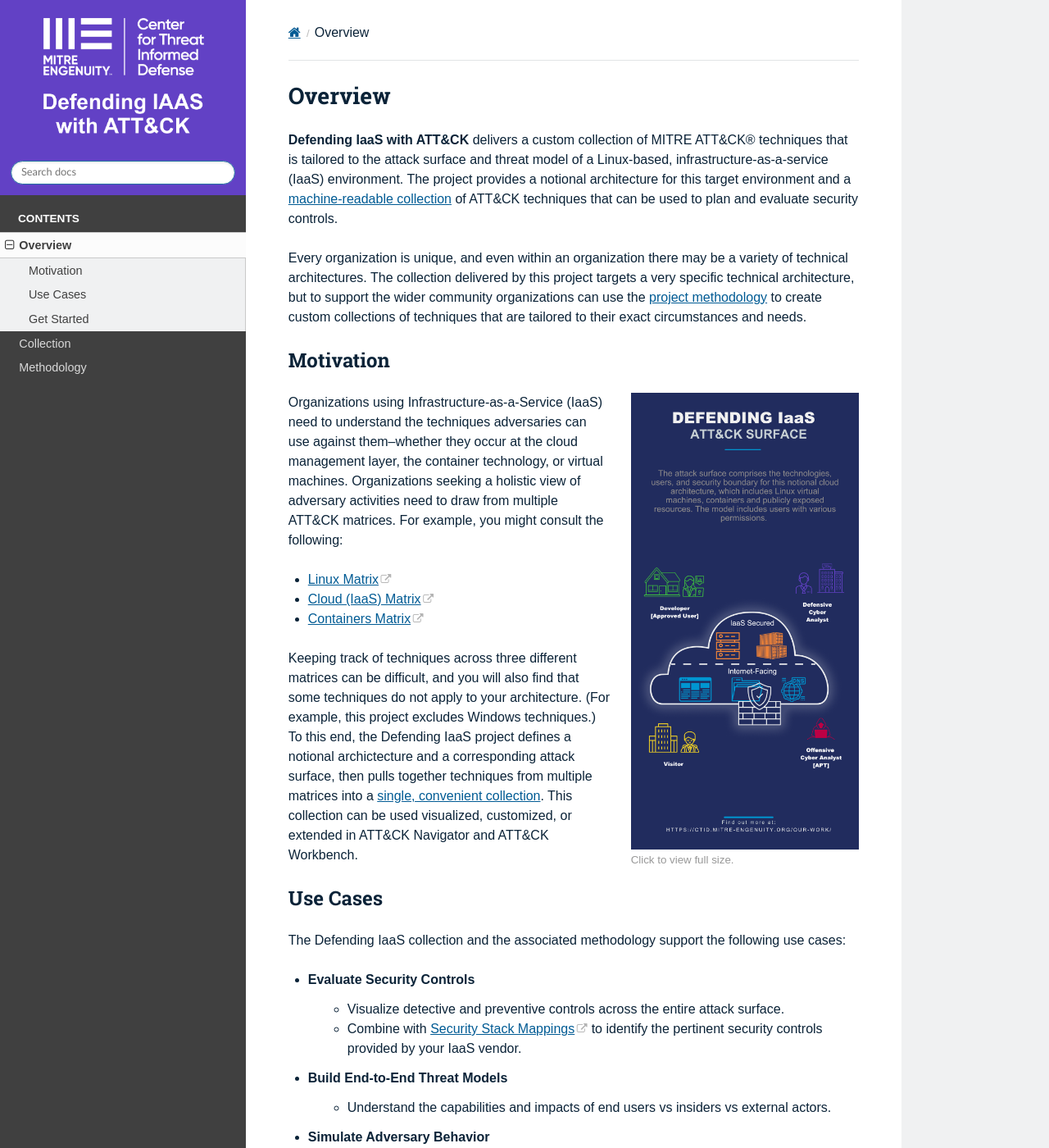
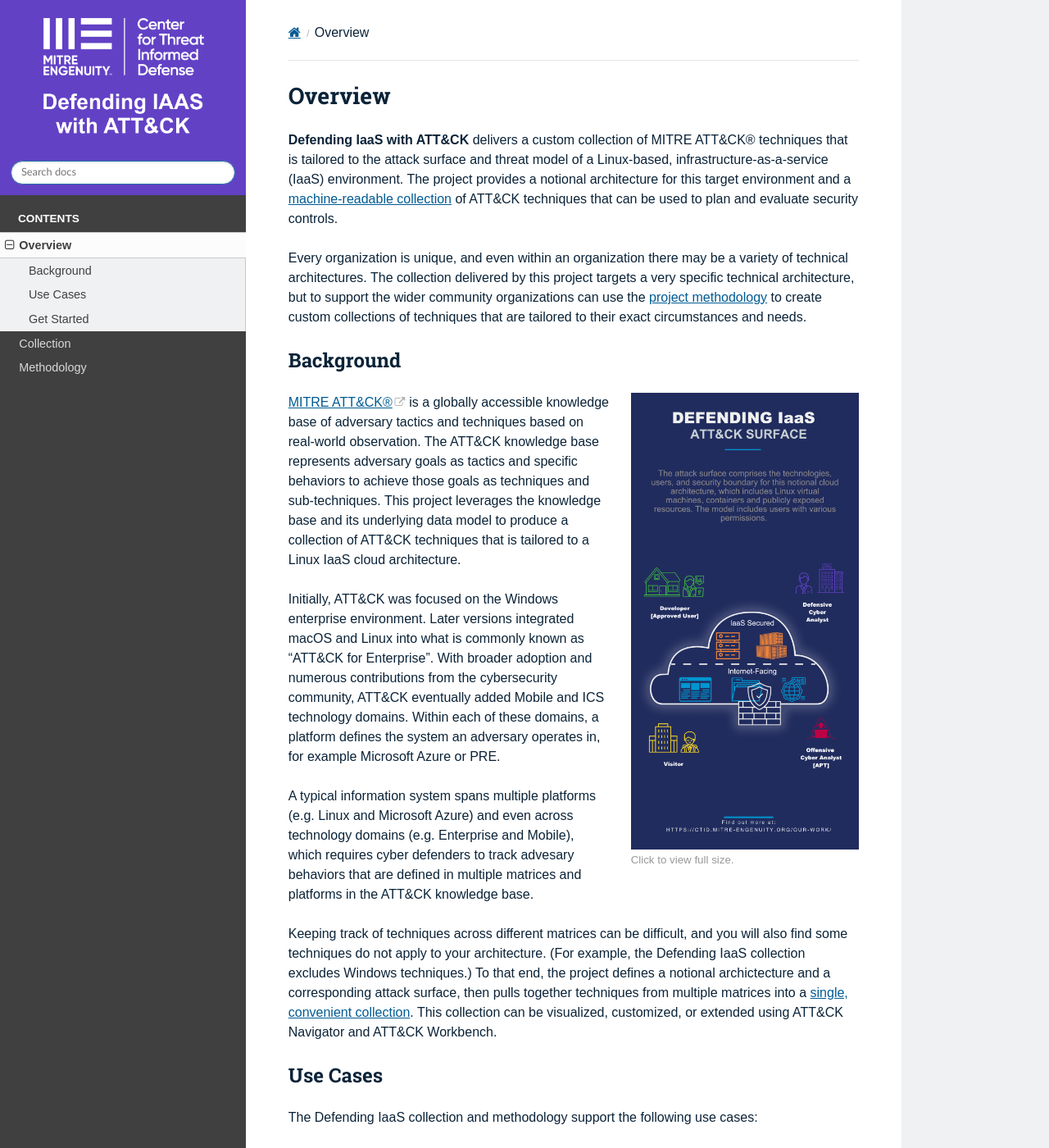
Before and after one commit to center-for-threat-informed-defense/defending-iaas-with-attack, a Sphinx documentation site: the page built from docs/overview.rst, in a window 1280 px wide and 1400 px high. Shown: the whole window at 82% size. Built offline with Sphinx 7.4.7 and the Read the Docs theme 2.0.0, drawn with Linux system fonts in a browser that asks for light colours; some of the changed text lies outside the part shown.

Commit message:
Edit more text for the website and fix ghpages build

```diff
--- a/docs/collection.rst
+++ b/docs/collection.rst
@@ -63,6 +63,10 @@
 
   Editing a collection in ATT&CK Workbench is easier than ever.
 
+For more information on building collections in Workbench, refer to the
+`Workbench documentation
+<https://github.com/center-for-threat-informed-defense/attack-workbench-frontend/blob/master/docs/collections.md>`__.
+
 Visualize the Collection
 ------------------------
 
--- a/docs/overview.rst
+++ b/docs/overview.rst
@@ -18,7 +18,7 @@
 create custom collections of techniques that are tailored to their exact
 circumstances and needs.
 
-Motivation
+Background
 ----------
 
 .. figure:: _static/attack_surface.png
@@ -29,29 +29,38 @@
 
   Click to view full size.
 
-Organizations using Infrastructure-as-a-Service (IaaS) need to understand the
-techniques adversaries can use against them--whether they occur at the cloud
-management layer, the container technology, or virtual machines. Organizations
-seeking a holistic view of adversary activities need to draw from multiple
-ATT&CK matrices. For example, you might consult the following:
+`MITRE ATT&CK® <https://attack.mitre.org>`__ is a globally accessible knowledge
+base of adversary tactics and techniques based on real-world observation. The
+ATT&CK knowledge base represents adversary goals as tactics and specific
+behaviors to achieve those goals as techniques and sub-techniques. This project
+leverages the knowledge base and its underlying data model to produce a
+collection of ATT&CK techniques that is tailored to a Linux IaaS cloud
+architecture.
 
-* `Linux Matrix <https://attack.mitre.org/matrices/enterprise/linux/>`__
-* `Cloud (IaaS) Matrix <https://attack.mitre.org/matrices/enterprise/cloud/iaas/>`__
-* `Containers Matrix <https://attack.mitre.org/matrices/enterprise/containers/>`__
+Initially, ATT&CK was focused on the Windows enterprise environment. Later
+versions integrated macOS and Linux into what is commonly known as "ATT&CK for
+Enterprise". With broader adoption and numerous contributions from the
+cybersecurity community, ATT&CK eventually added Mobile and ICS technology
+domains. Within each of these domains, a platform defines the system an
+adversary operates in, for example Microsoft Azure or PRE.
 
-Keeping track of techniques across three different matrices can be difficult,
-and you will also find that some techniques do not apply to your architecture.
-(For example, this project excludes Windows techniques.) To this end, the
-Defending IaaS project defines a notional archictecture and a corresponding
-attack surface, then pulls together techniques from multiple matrices into a
-:doc:`single, convenient collection <collection>`. This collection can be used
-visualized, customized, or extended in ATT&CK Navigator and ATT&CK Workbench.
+A typical information system spans multiple platforms (e.g. Linux and Microsoft
+Azure) and even across technology domains (e.g. Enterprise and Mobile), which
+requires cyber defenders to track advesary behaviors that are defined in
+multiple matrices and platforms in the ATT&CK knowledge base.
+
+Keeping track of techniques across different matrices can be difficult, and you
+will also find some techniques do not apply to your architecture. (For example,
+the Defending IaaS collection excludes Windows techniques.) To that end, the
+project defines a notional archictecture and a corresponding attack surface,
+then pulls together techniques from multiple matrices into a :doc:`single,
+convenient collection <collection>`. This collection can be visualized,
+customized, or extended using ATT&CK Navigator and ATT&CK Workbench.
 
 Use Cases
 ---------
 
-The Defending IaaS collection and the associated methodology support the
-following use cases:
+The Defending IaaS collection and methodology support the following use cases:
 
 * Evaluate Security Controls
     * Visualize detective and preventive controls across the entire attack
@@ -62,6 +71,7 @@
 * Build End-to-End Threat Models
     * Understand the capabilities and impacts of end users vs insiders vs
       external actors.
+    * Develop cyber analytics for detecting adversary activity.
 * Simulate Adversary Behavior
     * Run tabletop exercises.
     * Build adversary emulation plans.
```
Also changed, not shown: README.md (+1 -1 lines), 1 other file.
